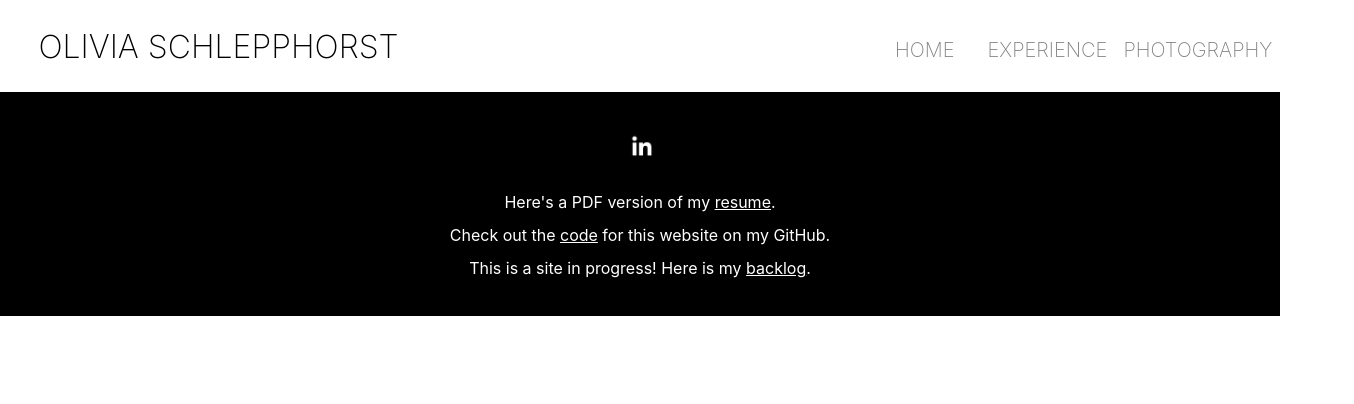
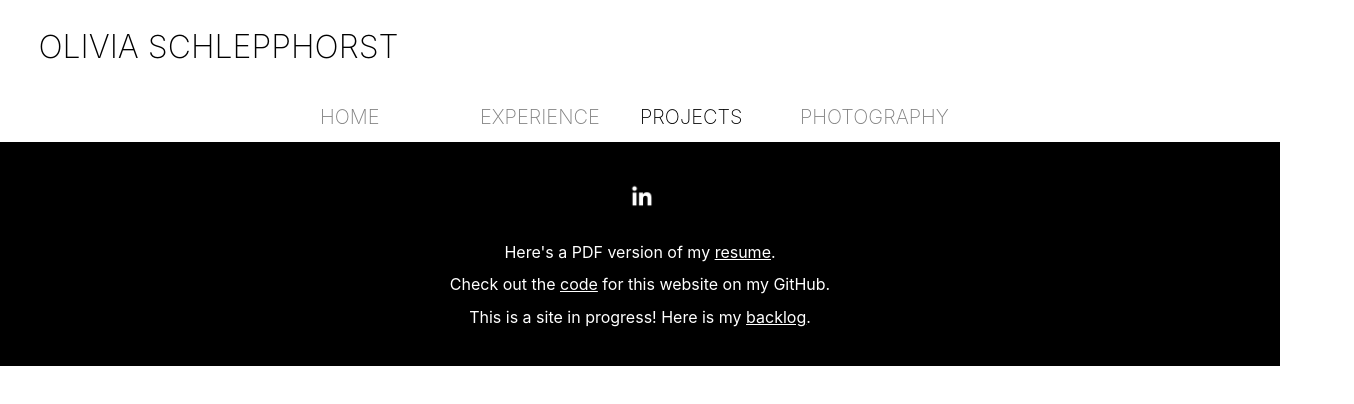
Before and after one commit to oschlepphorst/personal-webpage, a React (Create React App) app: page /projects in a window 1280 px wide. Shown: the top 404 px of the page, 1354 px wide, since content can reach past the window. Built offline with nearby package versions, Linux system fonts and the light colour scheme.

Commit message:
updated resume, added blank Projects component

```diff
--- a/src/App.css
+++ b/src/App.css
@@ -4,13 +4,13 @@
   pointer-events: none;
 } */
 
-.box {
+/* .box {
   width: 300;
   height: 700;
-}
+} */
 
 .App-header {
-  float: left;
+  /* float: left; */
   font-size: calc(0.0005px + 4vmin);
   font-weight: 150;
   margin-left: 3%;
@@ -18,15 +18,24 @@
 
 .header {
   display: flex;
-  flex-direction: row;
+  flex-direction: column;
 }
 
 .nav {
   display: flex;
+  /* justify-content: space-between; */
+  /* margin-left: auto; */
+  width: 50%;
   margin: auto;
-  margin-right: 7%;
+  margin-top: 1%;
+  margin-bottom: 1%;
+  /* float: left; */
+  /* overflow: auto; */
+  /* float: right; */
+  /* margin: auto;
+  margin-right: 8%;
   margin-top: 3%;
-  list-style-type: none;
+  list-style-type: none; */
   font-size: calc(0.0005px + 2.5vmin);
   font-weight: 250;
 }
@@ -36,18 +45,21 @@
   color:black;
 }
 
-.nav-link-home, .nav-link-experience, .nav-link-photography {
+.nav-link-home, .nav-link-experience, .nav-link-photography, .nav-link-projects {
   color: grey;
   list-style-type: none;
   text-decoration: none;
-  margin-left: 55%;
-  margin-right: 55%;
+  float: right;
+  /* padding-right: 5%; */
+  width: 25%;
+  /* margin-right: 5%; */
 }
 
 .selectedLink,
 .nav-link-home:hover,
 .nav-link-experience:hover,
-.nav-link-photography:hover {
+.nav-link-photography:hover,
+.nav-link-projects:hover {
   color: black;
 }
 
--- a/src/App.js
+++ b/src/App.js
@@ -5,6 +5,7 @@ import Experience from './components/Experience';
 import './App.css';
 import Photography from './components/Photography';
 import Footer from './components/Footer';
+import Projects from './components/Projects';
 
 function App() {
   return (
@@ -13,14 +14,16 @@ function App() {
       <div className="header">
         <h2 className="App-header">OLIVIA SCHLEPPHORST</h2>
         <nav className="nav">
-          <li><Link to={'/'} className="nav-link-home" activeClassName="selectedLink" >HOME</Link></li>
-          <li><Link to={'/experience'} className="nav-link-experience" activeClassName="selectedLink" strict>EXPERIENCE</Link></li>
-          <li><Link to={'/photography'} className="nav-link-photography" activeClassName="selectedLink" strict>PHOTOGRAPHY</Link></li>
+          <NavLink to={'/'} className="nav-link-home" activeClassName="selectedLink" exact>HOME</NavLink>
+          <NavLink to={'/experience'} className="nav-link-experience" activeClassName="selectedLink" exact>EXPERIENCE</NavLink>
+          <NavLink to={'/projects'} className="nav-link-projects" activeClassName="selectedLink" exact>PROJECTS</NavLink>
+          <NavLink to={'/photography'} className="nav-link-photography" activeClassName="selectedLink" exact>PHOTOGRAPHY</NavLink>
         </nav>
       </div>
       <Switch>
           <Route exact path='/' component={Home} />
           <Route path='/experience' component={Experience} />
+          <Route path='/projects' component={Projects} />
           <Route path='/photography' component={Photography} />
       </Switch>
       <Footer />
--- /dev/null
+++ b/src/components/Projects.js
@@ -0,0 +1,16 @@
+import React, { Component } from 'react';
+
+class Projects extends Component {
+
+    render() {
+        return (
+            <div></div>
+
+        );
+
+    }
+
+
+}
+
+export default Projects;
```
Also changed, not shown: src/components/Contact.js (deleted, +0 -13 lines), 1 other file (tests, documents, lock files or other folders).
